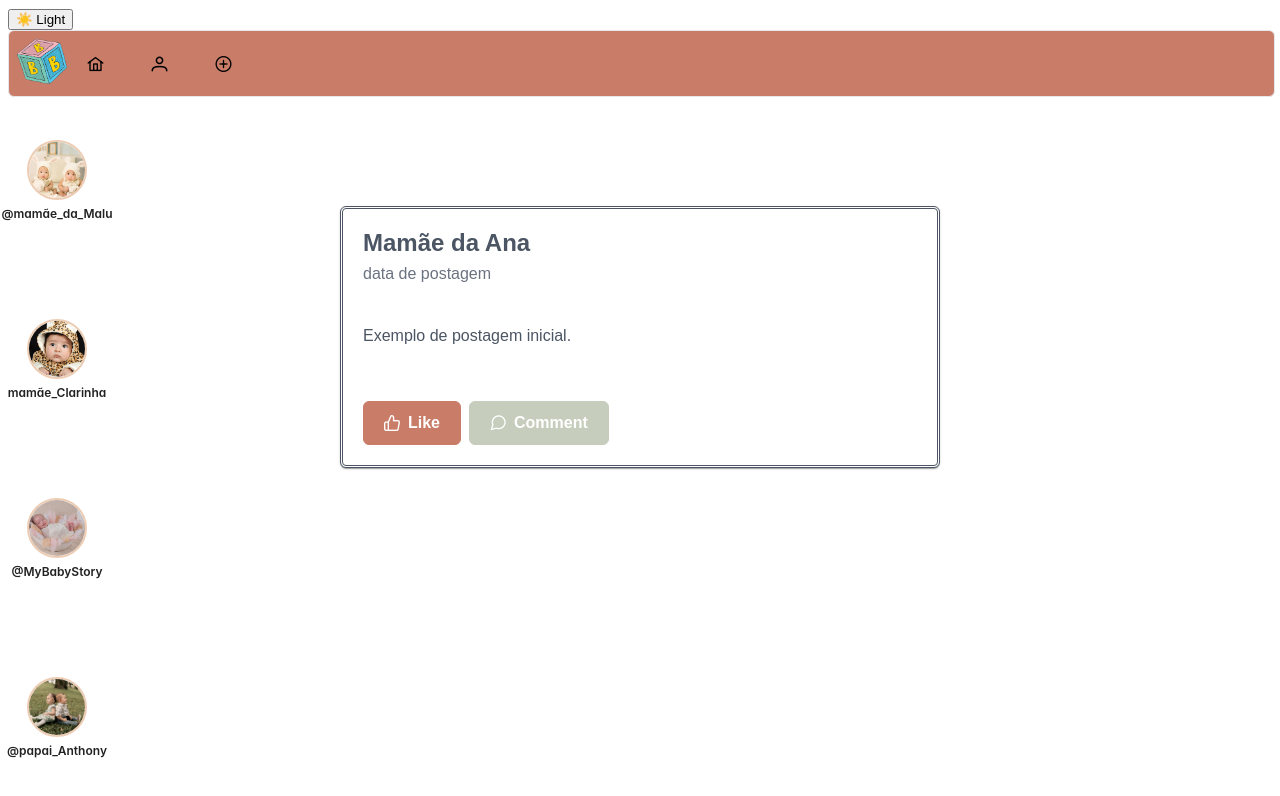
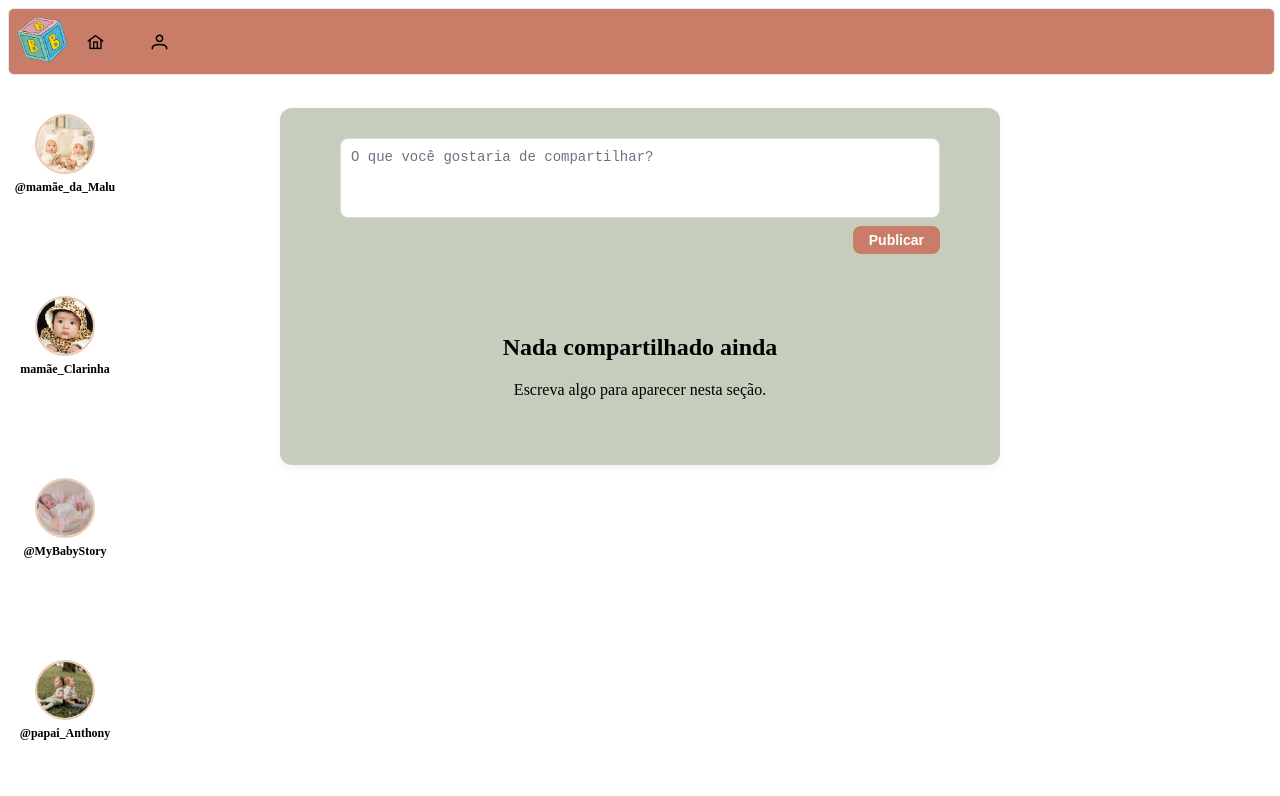
Before and after one commit to Julliia-az/BabyBooks, a React (Vite) app: page / in a window 1280 px wide. Shown: the top 796 px of the page. Built offline with nearby package versions, Linux system fonts and the light colour scheme; a web font is replaced by a local one.

Commit message:
Adicionei a aba 'NewPosts' direto no home

```diff
--- a/src/App.jsx
+++ b/src/App.jsx
@@ -1,4 +1,3 @@
-import React, { useState } from "react";
 import { Routes, Route } from "react-router-dom";
 import "./App.css";
 import Home from "./components/Home.jsx";
@@ -7,27 +6,15 @@ import "primeicons/primeicons.css";
 import Profile from "./components/Profile.jsx";
 import NewPost from "./components/NewPost.jsx";
 import Menu from "./components/Menu.jsx";
-import { ThemeProvider } from "styled-components";
-import { light, dark } from "./components/Theme";
-import GlobalStyles from "./components/dark";
 
 function App() {
-  const [darkMode, setDarkMode] = useState(false);
-
   return (
-    <ThemeProvider theme={darkMode ? dark : light}>
-      <GlobalStyles />
-      <button onClick={() => setDarkMode(!darkMode)}>
-        {darkMode ? "🌙 Dark" : "☀️ Light"}
-      </button>
-
     <Routes>
       <Route path="/" element={<Home />} />
       <Route path="/perfil" element={<Profile />} />
       <Route path="/newPost" element={<NewPost />} />
       <Route path="/menu" element={<Menu />} />
     </Routes>
-    </ThemeProvider>
   );
 }
 
--- a/src/components/Home.jsx
+++ b/src/components/Home.jsx
@@ -73,15 +73,13 @@ function Home() {
 
   return (
     <PageContainer>
-      <Menu /> {/* Caso o Menu seja fixo, use position: fixed no componente Menu */}
+      <Menu />{" "}
       <ContentContainer>
         <HighlightStories stories={stories} />
         <MainContent>
-          <Routes>
-            <Route path="/" element={<Posts posts={posts} />} />
-            <Route path="/newpost" element={<NewPost addPost={addPost} />} />
-            <Route path="/perfil" element={<Profile />} />
-          </Routes>
+          {/* Renderiza o NewPost diretamente */}
+          <NewPost addPost={addPost} />
+          {/* Renderiza a lista de posts */}
         </MainContent>
       </ContentContainer>
     </PageContainer>
--- a/src/components/Menu.jsx
+++ b/src/components/Menu.jsx
@@ -1,35 +1,19 @@
 import { Menubar } from "primereact/menubar";
-import { InputText } from "primereact/inputtext";
-import { Badge } from "primereact/badge";
-import { Button } from "primereact/button";
 import { useNavigate } from "react-router-dom";
 
-function Menu({ darkMode, setDarkMode }) {
+function Menu() {
   const navigate = useNavigate();
-
-  const itemRenderer = (item) => (
-    <a className="flex align-items-center p-menuitem-link">
-      <span className={item.icon} />
-      <span className="mx-2">{item.label}</span>
-      {item.badge && <Badge className="ml-auto" value={item.badge} />}
-    </a>
-  );
 
   const items = [
     { icon: "pi pi-home", command: () => navigate("/") },
     { icon: "pi pi-user", command: () => navigate("/perfil") },
-    { icon: "pi pi-plus-circle", command: () => navigate("/newPost") },
   ];
 
   const start = (
     <img alt="logo" src="src/imagens/Logo.png" height="45" className="mr-2" />
   );
 
-  const end = (
-    <div className="flex align-items-center gap-3">
-
-    </div>
-  );
+  const end = <div className="flex align-items-center gap-3"></div>;
 
   return (
     <div className="card">
--- a/src/components/NewPost.jsx
+++ b/src/components/NewPost.jsx
@@ -1,95 +1,103 @@
 import React, { useState } from "react";
-import { useNavigate } from "react-router-dom";
 import styled from "styled-components";
-import Menu from "./Menu";
 import TextPosts from "./Posts/TextPost.jsx";
 
-// 🔹 Styled Components
 const Container = styled.div`
-  max-width: 980px;
-  margin: 0 auto;
-  padding: 60px 20px 20px;
+  width: 90%;
+  max-width: 1200px;
+  margin: 20px auto;
+  padding: 20px;
   display: flex;
   flex-direction: column;
   gap: 20px;
+  background: #c6cdbc;
+  border-radius: 12px;
+  box-shadow: 0 4px 10px rgba(0, 0, 0, 0.05);
+  z-index: 2;
+  @media (min-width: 768px) {
+    padding: 30px;
+  }
+
+  @media (min-width: 1200px) {
+    width: 80%;
+  }
 `;
 
 const PostCard = styled.div`
-  border: 1px solid #ccc;
-  border-radius: 8px;
-  padding: 16px;
+  border: 1px solid #ddd;
+  border-radius: 10px;
+  padding: 18px;
   background: #fff;
-  box-shadow: 0 2px 4px rgba(0,0,0,0.08);
+  box-shadow: 0 2px 6px rgba(0, 0, 0, 0.08);
+  transition: transform 0.15s, box-shadow 0.15s;
+
+  &:hover {
+    transform: translateY(-2px);
+    box-shadow: 0 4px 12px rgba(0, 0, 0, 0.12);
+  }
 `;
 
 const PostTitle = styled.h3`
-  margin: 0 0 6px;
-  font-size: 18px;
+  margin: 0 0 8px;
+  font-size: 20px;
+  font-weight: 600;
+  color: #333;
 `;
 
 const PostUser = styled.p`
   margin: 0;
   font-size: 14px;
-  color: gray;
+  color: #888;
 `;
 
 const PostContent = styled.p`
   margin: 12px 0;
-  font-size: 15px;
+  font-size: 16px;
+  line-height: 1.6;
+  color: #444;
 `;
 
 const Actions = styled.div`
   display: flex;
-  gap: 10px;
-  margin-top: 10px;
+  gap: 12px;
+  margin-top: 12px;
 `;
 
 const Button = styled.button`
-  padding: 8px 14px;
+  padding: 10px 18px;
   border: none;
-  border-radius: 6px;
+  border-radius: 8px;
   cursor: pointer;
   font-weight: 600;
   display: flex;
   align-items: center;
   gap: 6px;
+  transition: background 0.2s;
 
   &.like {
     background: #c97d68;
     color: white;
+  }
+  &.like:hover {
+    background: #b06b59;
   }
 
   &.comment {
     background: #c97d68;
     color: white;
   }
+  &.comment:hover {
+    background: #b06b59;
+  }
 `;
 
-export default function NewPost({ addPost }) {
-  const [tab, setTab] = useState("textos");
+export default function NewPost() {
+  const [tab] = useState("textos");
   const [textPosts, setTextPosts] = useState([]);
-  const [mediaPosts, setMediaPosts] = useState([]);
-  const [posts, setPosts] = useState([ ]);
+  const [posts] = useState([]);
 
   return (
-    <div>
-      <Menu />
     <Container>
-
-        {/* Tabs */}
-        <div style={{ display: "flex", gap: "6px", marginBottom: "10px" }}>
-          <button
-            onClick={() => setTab("textos")}
-            style={{
-              fontWeight: tab === "textos" ? 700 : 500,
-              borderBottom: tab === "textos" ? "2px solid #000" : "none",
-            }}
-          >
-            TEXTO
-          </button>
-        </div>
-
-        {/* Conteúdo da aba */}
       {tab === "textos" && (
         <>
           {posts.map((post, index) => (
@@ -98,8 +106,8 @@ export default function NewPost({ addPost }) {
               <PostUser>{post.user}</PostUser>
               <PostContent>{post.content}</PostContent>
               <Actions>
-                  <Button className="like"> Like</Button>
-                  <Button className="comment"> Comment</Button>
+                <Button className="like">Like</Button>
+                <Button className="comment">Comment</Button>
               </Actions>
             </PostCard>
           ))}
@@ -108,6 +116,5 @@ export default function NewPost({ addPost }) {
         </>
       )}
     </Container>
-    </div>
   );
 }
--- a/src/components/destaques.css
+++ b/src/components/destaques.css
@@ -1,11 +1,11 @@
-.highlights {
+.highlights-d {
   display: flex;
   justify-content: space-around;
   margin: 15px 0;
   width: 100%;
 }
 
-.highlight-circle {
+.highlight-d-circle {
   display: flex;
   flex-direction: column;
   align-items: center;
@@ -13,11 +13,11 @@
   transition: transform 0.2s;
 }
 
-.highlight-circle:hover {
+.highlight-d-circle:hover {
   transform: scale(1.1);
 }
 
-.highlight-circle img {
+.highlight-d-circle img {
   width: 60px;
   height: 60px;
   border-radius: 50%;
@@ -26,18 +26,18 @@
   transition: border 0.3s;
 }
 
-.highlight-circle img:hover {
+.highlight-d-circle img:hover {
   border-color: #edccb4;
 }
 
-.highlight-title {
+.highlight-d-title {
   margin-top: 6px;
   font-size: 12px;
   font-weight: 600;
   text-align: center;
 }
 
-.stories-overlay {
+.stories-d-overlay {
   position: fixed;
   top: 0;
   left: 0;
@@ -52,7 +52,7 @@
 }
 
 /* Container responsivo */
-.stories-container {
+.stories-d-container {
   position: relative;
   width: 90%;
   max-width: 450px;
@@ -64,12 +64,12 @@
   cursor: pointer;
 }
 
-.stories-wrapper {
+.stories-d-wrapper {
   width: 100%;
   height: 100%;
 }
 
-.close-btn {
+.close-d-btn {
   position: absolute;
   top: 15px;
   right: 15px;
@@ -85,12 +85,12 @@
   transition: background 0.2s;
 }
 
-.close-btn:hover {
+.close-d-btn:hover {
   background: rgba(0, 0, 0, 0.6);
 }
 
-.prev-btn,
-.next-btn {
+.prev-d-btn,
+.next-d-btn {
   position: absolute;
   top: 50%;
   transform: translateY(-50%);
@@ -106,22 +106,22 @@
   display: none; /* Esconde para mobile */
 }
 
-.prev-btn {
+.prev-d-btn {
   left: 10px;
 }
-.next-btn {
+.next-d-btn {
   right: 10px;
 }
 
-.prev-btn:hover,
-.next-btn:hover {
+.prev-d-btn:hover,
+.next-d-btn:hover {
   background: rgba(0, 0, 0, 0.5);
 }
 
 /* Mostra os botões em telas grandes */
 @media (min-width: 768px) {
-  .prev-btn,
-  .next-btn {
+  .prev-d-btn,
+  .next-d-btn {
     display: block;
   }
 }
--- a/src/components/destaques.jsx
+++ b/src/components/destaques.jsx
@@ -15,7 +15,6 @@ export default function Destaques({ stories = [] }) {
         { url: "src/imagens/ultrassom.jpg" },
         { url: "src/imagens/bbCozinhando.jpg" },
         { url: "src/imagens/coelinhas.jpg" },
-
       ],
     },
     {
@@ -25,7 +24,6 @@ export default function Destaques({ stories = [] }) {
         { url: "src/imagens/bebeEstudio2.jpg" },
         { url: "src/imagens/bbEstudio.jpg" },
         { url: "src/imagens/girafa.jpg" },
-
       ],
     },
     {
@@ -77,32 +75,30 @@ export default function Destaques({ stories = [] }) {
   };
 
   return (
-    <div className="highlights">
+    <div className="highlights-d">
       {allHighlights.map((highlight, index) => (
         <div
           key={index}
-          className="highlight-circle"
+          className="highlight-d-circle"
           onClick={() => setActiveStories(highlight.stories)}
         >
           <img src={highlight.thumb} alt={highlight.title} />
-          <p className="highlight-title">{highlight.title}</p>
+          <p className="highlight-d-title">{highlight.title}</p>
         </div>
       ))}
 
       {activeStories && (
-        <div className="stories-overlay">
-          <div className="stories-container" onClick={handleTap}>
+        <div className="stories-d-overlay">
+          <div className="stories-d-container" onClick={handleTap}>
             <button
-              className="close-btn"
+              className="close-d-btn"
               onClick={(e) => {
                 e.stopPropagation();
                 closeStories();
               }}
-            >
-              ×
-            </button>
+            ></button>
 
-            <div className="stories-wrapper">
+            <div className="stories-d-wrapper">
               <Stories
                 stories={activeStories}
                 defaultInterval={5000}
@@ -115,10 +111,10 @@ export default function Destaques({ stories = [] }) {
             </div>
 
             {/* Botões para desktop */}
-            <button className="prev-btn" onClick={prevStory}>
+            <button className="prev-d-btn" onClick={prevStory}>
               ‹
             </button>
-            <button className="next-btn" onClick={nextStory}>
+            <button className="next-d-btn" onClick={nextStory}>
               ›
             </button>
           </div>
--- a/src/components/stories.css
+++ b/src/components/stories.css
@@ -1,45 +1,28 @@
-.highlights {
+.highlights-s {
   position: fixed;
-  top: 80px;
-  left: 12px;
+  top: 50px;
+  left: 20px;
   display: flex;
   flex-direction: column;
   align-items: center;
-  gap: 15px;
-  padding: 10px 5px;
+  gap: 5px;
   width: 90px;
   height: calc(100% - 80px);
-  z-index: 1000;
+  z-index: 1;
+  margin-top: 4rem;
 }
 
-@media screen and (max-width: 900px) {
-  .highlights{
-      position: fixed;
-    top: 120px;
-    left: 12px;
-    width: 100%;
-    height: 50px;
-    flex-direction: row;
-    padding: 0 10px;
-    border-right: none;
-    align-items: center;
-    gap: 5px;
-  }
-}
-
-/*.highlight-circle {
+.highlight-s-circle {
   display: flex;
   flex-direction: column;
   align-items: center;
   cursor: pointer;
   transition: transform 0.2s;
 }
-
-.highlight-circle:hover {
+.highlight-s-circle:hover {
   transform: scale(1.1);
 }
-
-.highlight-circle img {
+.highlight-s-circle img {
   width: 60px;
   height: 60px;
   border-radius: 50%;
@@ -47,19 +30,19 @@
   object-fit: cover;
   transition: border 0.3s;
 }
-
-.highlight-circle img:hover {
+.highlight-s-circle img:hover {
   border-color: #edccb4;
 }
 
-.highlight-title {
+.highlight-s-title {
   margin-top: 6px;
   font-size: 12px;
   font-weight: 600;
   text-align: center;
+  margin-bottom: 6rem;
 }
 
-.stories-overlay {
+.stories-s-overlay {
   position: fixed;
   top: 0;
   left: 0;
@@ -72,10 +55,7 @@
   align-items: center;
   padding: 10px;
 }
-
-/* Container responsivo */
-/*.stories-container {
-  flex-direction: row !important;
+.stories-s-container {
   position: relative;
   width: 90%;
   max-width: 450px;
@@ -87,12 +67,12 @@
   cursor: pointer;
 }
 
-.stories-wrapper {
+.stories-s-wrapper {
   width: 100%;
   height: 100%;
 }
 
-.close-btn {
+.close-s-btn {
   position: absolute;
   top: 15px;
   right: 15px;
@@ -108,12 +88,12 @@
   transition: background 0.2s;
 }
 
-.close-btn:hover {
+.close-s-btn:hover {
   background: rgba(0, 0, 0, 0.6);
 }
 
-.prev-btn,
-.next-btn {
+.prev-s-btn,
+.next-s-btn {
   position: absolute;
   top: 50%;
   transform: translateY(-50%);
@@ -127,23 +107,43 @@
   cursor: pointer;
   z-index: 10;
   display: none; /* Esconde para mobile */
-/*}
+}
 
-.prev-btn {
+.prev-s-btn {
   left: 10px;
 }
-.next-btn {
+.next-s-btn {
   right: 10px;
 }
 
-.prev-btn:hover,
-.next-btn:hover {
+.prev-s-btn:hover,
+.next-s-btn:hover {
   background: rgba(0, 0, 0, 0.5);
 }
 
+/* Mostra os botões em telas grandes */
 @media (min-width: 768px) {
-  .prev-btn,
-  .next-btn {
+  .prev-s-btn,
+  .next-s-btn {
     display: block;
   }
 }
+
+@media screen and (max-width: 900px) {
+  .highlights-s {
+    position: sticky;
+    top: 120px;
+    left: 12px;
+    width: 100%;
+    height: 50px;
+    flex-direction: row;
+    padding: 0 10px;
+    border-right: none;
+    align-items: center;
+    align-content: center;
+    gap: 15px;
+    display: flex;
+    justify-content: center;
+    z-index: 1;
+  }
+}
--- a/src/components/stories.jsx
+++ b/src/components/stories.jsx
@@ -1,8 +1,8 @@
 import React, { useState } from "react";
 import Stories from "react-insta-stories";
-import "./stories.css"
+import "./stories.css";
 
-export default function HighlightStories({ stories: newStories }) {
+export default function HighlightStories() {
   const [activeStories, setActiveStories] = useState(null);
   const [storyIndex, setStoryIndex] = useState(0);
 
@@ -11,29 +11,22 @@ export default function HighlightStories({ stories: newStories }) {
     {
       title: "@mamãe_da_Malu",
       thumb: "src/imagens/coelinhas.jpg",
-      stories: [
-        { url: "src/imagens/coelinhas.jpg" },
-      ],
-    },{
+      stories: [{ url: "src/imagens/coelinhas.jpg" }],
+    },
+    {
       title: "mamãe_Clarinha",
       thumb: "src/imagens/girafa.jpg",
-      stories: [
-        { url: "src/imagens/girafa.jpg" },
-      ],
+      stories: [{ url: "src/imagens/girafa.jpg" }],
     },
     {
       title: "@MyBabyStory",
       thumb: "src/imagens/bebeEstudio2.jpg",
-      stories: [
-        { url: "src/imagens/bbEstudio.jpg" },
-      ],
+      stories: [{ url: "src/imagens/bbEstudio.jpg" }],
     },
     {
       title: "@papai_Anthony ",
       thumb: "src/imagens/2bebes.jpg",
-      stories: [
-        { url: "src/imagens/2bebes.jpg" },
-      ],
+      stories: [{ url: "src/imagens/2bebes.jpg" }],
     },
   ];
 
@@ -64,32 +57,30 @@ export default function HighlightStories({ stories: newStories }) {
   };
 
   return (
-    <div className="highlights">
+    <div className="highlights-s">
       {highlights.map((highlight, index) => (
         <div
           key={index}
-          className="highlight-circle"
+          className="highlight-s-circle"
           onClick={() => setActiveStories(highlight.stories)}
         >
           <img src={highlight.thumb} alt={highlight.title} />
-          <p className="highlight-title">{highlight.title}</p>
+          <p className="highlight-s-title">{highlight.title}</p>
         </div>
       ))}
 
       {activeStories && (
-        <div className="stories-overlay">
-          <div className="stories-container" onClick={handleTap}>
+        <div className="stories-s-overlay">
+          <div className="stories-s-container" onClick={handleTap}>
             <button
-              className="close-btn"
+              className="close-s-btn"
               onClick={(e) => {
                 e.stopPropagation();
                 closeStories();
               }}
-            >
-              ×
-            </button>
+            ></button>
 
-            <div className="stories-wrapper">
+            <div className="stories-s-wrapper">
               <Stories
                 stories={activeStories}
                 defaultInterval={5000}
@@ -101,10 +92,10 @@ export default function HighlightStories({ stories: newStories }) {
               />
             </div>
 
-            <button className="prev-btn" onClick={prevStory}>
+            <button className="prev-s-btn" onClick={prevStory}>
               ‹
             </button>
-            <button className="next-btn" onClick={nextStory}>
+            <button className="next-s-btn" onClick={nextStory}>
               ›
             </button>
           </div>
```
Lines whose indentation alone changed are shown as unchanged.
